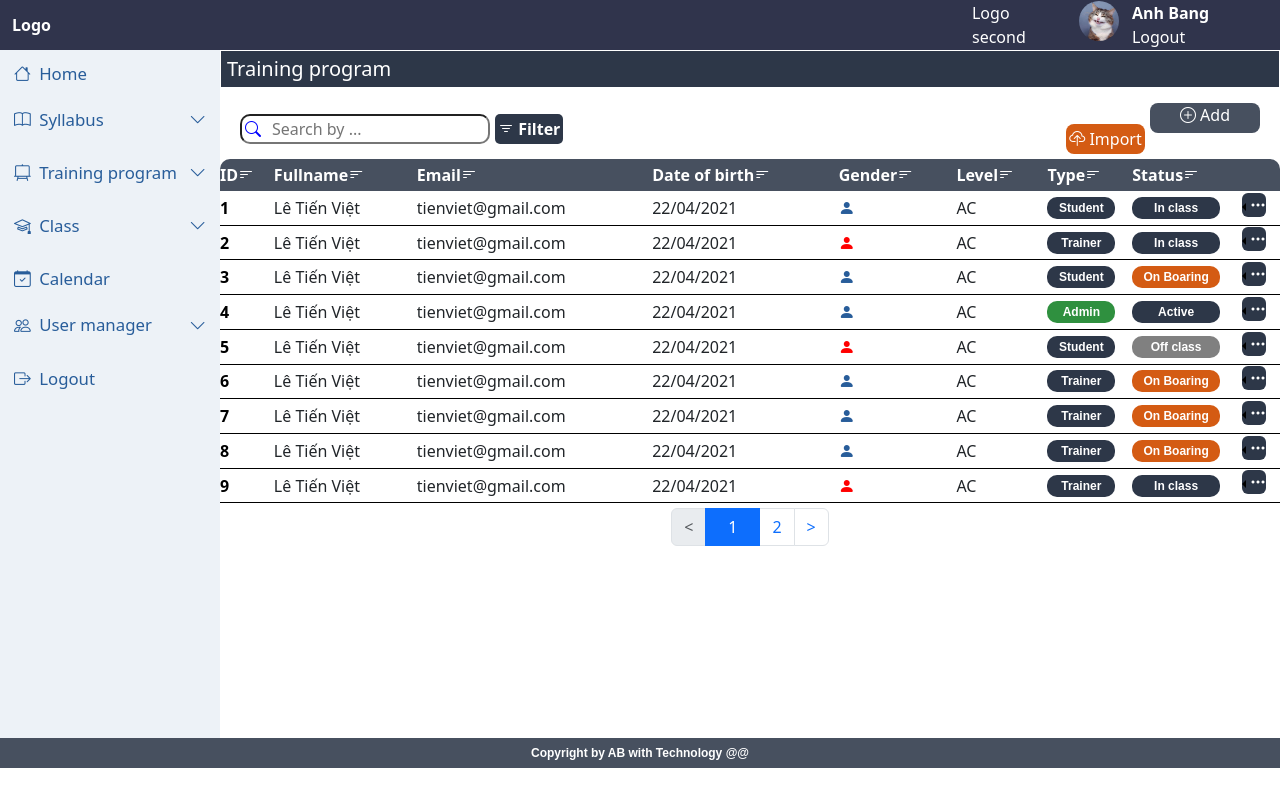
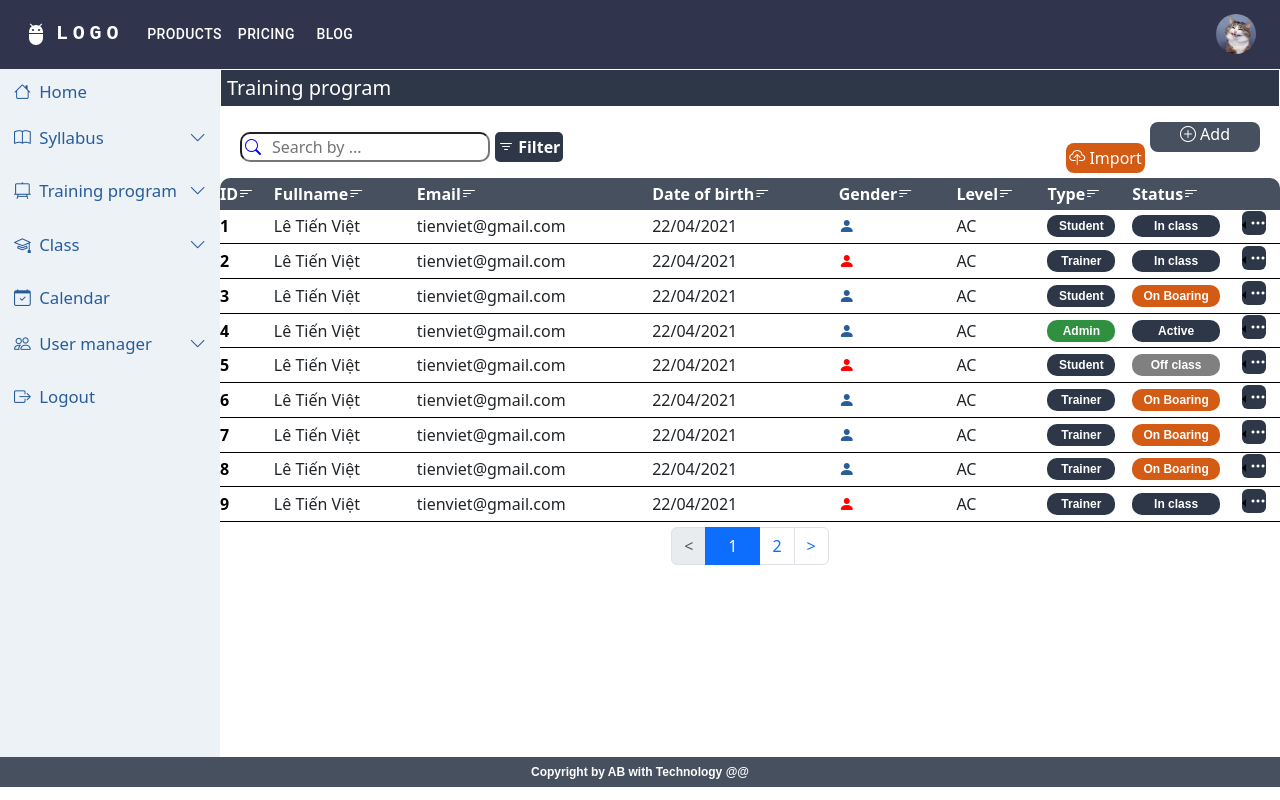
Before and after one commit to anhbang369/manage-education, a React (Create React App) app: page /user in a window 1280 px wide. Built offline with nearby package versions, Linux system fonts and the light colour scheme; what @devexpress/dx-react-scheduler-material-ui would draw is missing.

Commit message:
implement mui material, mui with nav

```diff
--- a/package.json
+++ b/package.json
@@ -10,9 +10,9 @@
     "@devexpress/dx-react-scheduler": "^4.0.8",
     "@devexpress/dx-react-scheduler-material-ui": "^4.0.8",
     "@emotion/react": "^11.11.4",
-    "@emotion/styled": "^11.11.0",
+    "@emotion/styled": "^11.11.5",
     "@mui/icons-material": "^5.11.0",
-    "@mui/material": "^5.15.13",
+    "@mui/material": "^5.15.15",
     "@mui/x-date-pickers": "^5.0.15",
     "@testing-library/jest-dom": "^5.17.0",
     "@testing-library/react": "^13.4.0",
--- a/src/Page/SyllabusList.js
+++ b/src/Page/SyllabusList.js
@@ -10,9 +10,7 @@
             <Navbar></Navbar>
             <div className='main'>
                 <Sidebar></Sidebar>
-                <div className="container">
-                    <View></View>
-                </div>
+                <View></View>
             </div>
             <Footer></Footer>
         </>
--- a/src/components/navbar/Navbar.jsx
+++ b/src/components/navbar/Navbar.jsx
@@ -1,55 +1,163 @@
-import React from 'react';
-import "./navbar.css";
-import Image from "../assets/cat.jpg";
-import { Link } from 'react-router-dom';
-import { useHistory } from 'react-router-dom';
+import * as React from 'react';
+import AppBar from '@mui/material/AppBar';
+import Box from '@mui/material/Box';
+import Toolbar from '@mui/material/Toolbar';
+import IconButton from '@mui/material/IconButton';
+import Typography from '@mui/material/Typography';
+import Menu from '@mui/material/Menu';
+import MenuIcon from '@mui/icons-material/Menu';
+import Container from '@mui/material/Container';
+import Avatar from '@mui/material/Avatar';
+import Button from '@mui/material/Button';
+import Tooltip from '@mui/material/Tooltip';
+import MenuItem from '@mui/material/MenuItem';
+import AdbIcon from '@mui/icons-material/Adb';
+import Image1 from "../assets/cat.jpg";
 
-const Navbar = () => {
-    const history = useHistory();
+const pages = ['Products', 'Pricing', 'Blog'];
+const settings = ['Profile', 'Account', 'Dashboard', 'Logout'];
 
-    const handleLogout = () => {
-        localStorage.removeItem('email');
-        history.push("/login");
+function ResponsiveAppBar() {
+    const [anchorElNav, setAnchorElNav] = React.useState(null);
+    const [anchorElUser, setAnchorElUser] = React.useState(null);
+
+    const handleOpenNavMenu = (event) => {
+        setAnchorElNav(event.currentTarget);
+    };
+    const handleOpenUserMenu = (event) => {
+        setAnchorElUser(event.currentTarget);
+    };
+
+    const handleCloseNavMenu = () => {
+        setAnchorElNav(null);
+    };
+
+    const handleCloseUserMenu = () => {
+        setAnchorElUser(null);
     };
 
     return (
-        <nav className="nav__header">
-            <div className='row nav__container'>
-                <div className='col-md-2'>
-                    <b>Logo</b>
-                </div>
-                <div className='col-md-7'>
+        <AppBar position="static" sx={{ bgcolor: '#30344c' }}>
+            <Container maxWidth="xl">
+                <Toolbar disableGutters>
+                    <AdbIcon sx={{ display: { xs: 'none', md: 'flex' }, mr: 1 }} />
+                    <Typography
+                        variant="h6"
+                        noWrap
+                        component="a"
+                        href="#app-bar-with-responsive-menu"
+                        sx={{
+                            mr: 2,
+                            display: { xs: 'none', md: 'flex' },
+                            fontFamily: 'monospace',
+                            fontWeight: 700,
+                            letterSpacing: '.3rem',
+                            color: 'inherit',
+                            textDecoration: 'none',
+                        }}
+                    >
+                        LOGO
+                    </Typography>
 
-                </div>
-                <div className='col-md-1'>Logo second</div>
-                <div className='row col-md-2'>
-                    <div className='col-md-3'><img src={Image} alt="" className="nav__img" /></div>
-                    <div className="row col-md-9"><div><b>Anh Bang</b></div>
-                        <div>Logout</div></div>
-                </div>
+                    <Box sx={{ flexGrow: 1, display: { xs: 'flex', md: 'none' } }}>
+                        <IconButton
+                            size="large"
+                            aria-label="account of current user"
+                            aria-controls="menu-appbar"
+                            aria-haspopup="true"
+                            onClick={handleOpenNavMenu}
+                            color="inherit"
+                        >
+                            <MenuIcon />
+                        </IconButton>
+                        <Menu
+                            id="menu-appbar"
+                            anchorEl={anchorElNav}
+                            anchorOrigin={{
+                                vertical: 'bottom',
+                                horizontal: 'left',
+                            }}
+                            keepMounted
+                            transformOrigin={{
+                                vertical: 'top',
+                                horizontal: 'left',
+                            }}
+                            open={Boolean(anchorElNav)}
+                            onClose={handleCloseNavMenu}
+                            sx={{
+                                display: { xs: 'block', md: 'none' },
+                            }}
+                        >
+                            {pages.map((page) => (
+                                <MenuItem key={page} onClick={handleCloseNavMenu}>
+                                    <Typography textAlign="center">{page}</Typography>
+                                </MenuItem>
+                            ))}
+                        </Menu>
+                    </Box>
+                    <AdbIcon sx={{ display: { xs: 'flex', md: 'none' }, mr: 1 }} />
+                    <Typography
+                        variant="h5"
+                        noWrap
+                        component="a"
+                        href="#app-bar-with-responsive-menu"
+                        sx={{
+                            mr: 2,
+                            display: { xs: 'flex', md: 'none' },
+                            flexGrow: 1,
+                            fontFamily: 'monospace',
+                            fontWeight: 700,
+                            letterSpacing: '.3rem',
+                            color: 'inherit',
+                            textDecoration: 'none',
+                        }}
+                    >
+                        LOGO
+                    </Typography>
+                    <Box sx={{ flexGrow: 1, display: { xs: 'none', md: 'flex' } }}>
+                        {pages.map((page) => (
+                            <Button
+                                key={page}
+                                onClick={handleCloseNavMenu}
+                                sx={{ my: 2, color: 'white', display: 'block' }}
+                            >
+                                {page}
+                            </Button>
+                        ))}
+                    </Box>
 
-                {/* <div>
-                    <ul className='nav__list'>
-                        <li className='nav__title'>Logo</li>
-                    </ul>
-                </div>
-                <div>
-                    <ul className='nav__list'>
-                        <li className='nav__title'>Logo second</li>
-                        <li className='nav__title'>
-                            <div className="nav__logout">
-                                <img src={Image} alt="" className="nav__img" />
-                                <div className="nav_content">
-                                    <h4 className="nav__name">Anh Bang</h4><br />
-                                    <a href="#endregion" className="nav__func" onClick={handleLogout}>Logout</a>
-                                </div>
-                            </div>
-                        </li>
-                    </ul>
-                </div> */}
-            </div>
-        </nav>
-    )
+                    <Box sx={{ flexGrow: 0 }}>
+                        <Tooltip title="Open settings">
+                            <IconButton onClick={handleOpenUserMenu} sx={{ p: 0 }}>
+                                <Avatar alt="Remy Sharp" src={Image1} />
+                            </IconButton>
+                        </Tooltip>
+                        <Menu
+                            sx={{ mt: '45px' }}
+                            id="menu-appbar"
+                            anchorEl={anchorElUser}
+                            anchorOrigin={{
+                                vertical: 'top',
+                                horizontal: 'right',
+                            }}
+                            keepMounted
+                            transformOrigin={{
+                                vertical: 'top',
+                                horizontal: 'right',
+                            }}
+                            open={Boolean(anchorElUser)}
+                            onClose={handleCloseUserMenu}
+                        >
+                            {settings.map((setting) => (
+                                <MenuItem key={setting} onClick={handleCloseUserMenu}>
+                                    <Typography textAlign="center">{setting}</Typography>
+                                </MenuItem>
+                            ))}
+                        </Menu>
+                    </Box>
+                </Toolbar>
+            </Container>
+        </AppBar>
+    );
 }
-
-export default Navbar
+export default ResponsiveAppBar;
--- a/src/components/navbar/navbar.css
+++ /dev/null
@@ -1,52 +0,0 @@
-body {
-    overflow: auto;
-}
-.nav__container{
-    height: 50px;
-    color: white;
-    display: flex;
-    justify-content: space-between;
-    align-items: center;
-    padding: 6px 0;
-    background-color: #30344c;
-}
-
-.nav__title{
-    margin: 10px 50 px;
-}
-
-.nav__title:first-child{
-    margin-left: 20px;
-}
-
-.nav__title{
-    list-style: none;
-}
-
-.nav__list{
-    display: flex;
-    align-items: center;
-}
-
-.nav_content{
-    margin-left: 10px;
-}
-
-.nav__logout{
-    display: flex;
-    margin: 0 30px;
-}
-
-.nav__img{
-    border-radius: 100%;
-    width: 40px;
-    height: 40px;
-}
-.nav__func{
-    text-decoration: none;
-    color: white;
-
-}
-h4{
-    color: white;
-}
--- a/src/components/syllabus/View.jsx
+++ b/src/components/syllabus/View.jsx
@@ -5,13 +5,16 @@
 import ReactPaginate from 'react-paginate';
 import Import from '../import/Import';
 import ActionMenu from '../action/ActionMenu';
+import CssBaseline from '@mui/material/CssBaseline';
+import Box from '@mui/material/Box';
+import Container from '@mui/material/Container';
 
 
 const View = () => {
 
     const [currentPage, setCurrentPage] = useState(0);
 
-    const itemsPerPage = 9;
+    const itemsPerPage = 10;
 
     const totalPages = Math.ceil(Data.length / itemsPerPage);
 
@@ -29,6 +32,10 @@
 
 
     return (
+        <React.Fragment>
+            <CssBaseline />
+            <Container fixed className='p-0'>
+                <Box sx={{ bgcolor: '#cfe8fc', height: '100%', width: '100%' }}>
                     <div className='syllabus__container'>
                         <h4 className="syllabus__head">S y l l a b u s </h4>
                         <div className="syllabus__underline"></div>
@@ -114,6 +121,10 @@
 
                         <Import property={importOpen} />
                     </div>
+                </ Box>
+            </Container>
+        </React.Fragment>
+
 
     )
 }
--- a/src/components/syllabus/view.css
+++ b/src/components/syllabus/view.css
@@ -1,7 +1,7 @@
 .syllabus__head{
     font-weight: normal;
     color: #47505f;
-    margin: 8px 0;
+    margin: 0px 0px 8px 0px;
 }
 
 .syllabus__underline,
```
Also changed, not shown: 1 other file (tests, documents, lock files or other folders). Lines whose indentation alone changed are shown as unchanged.
